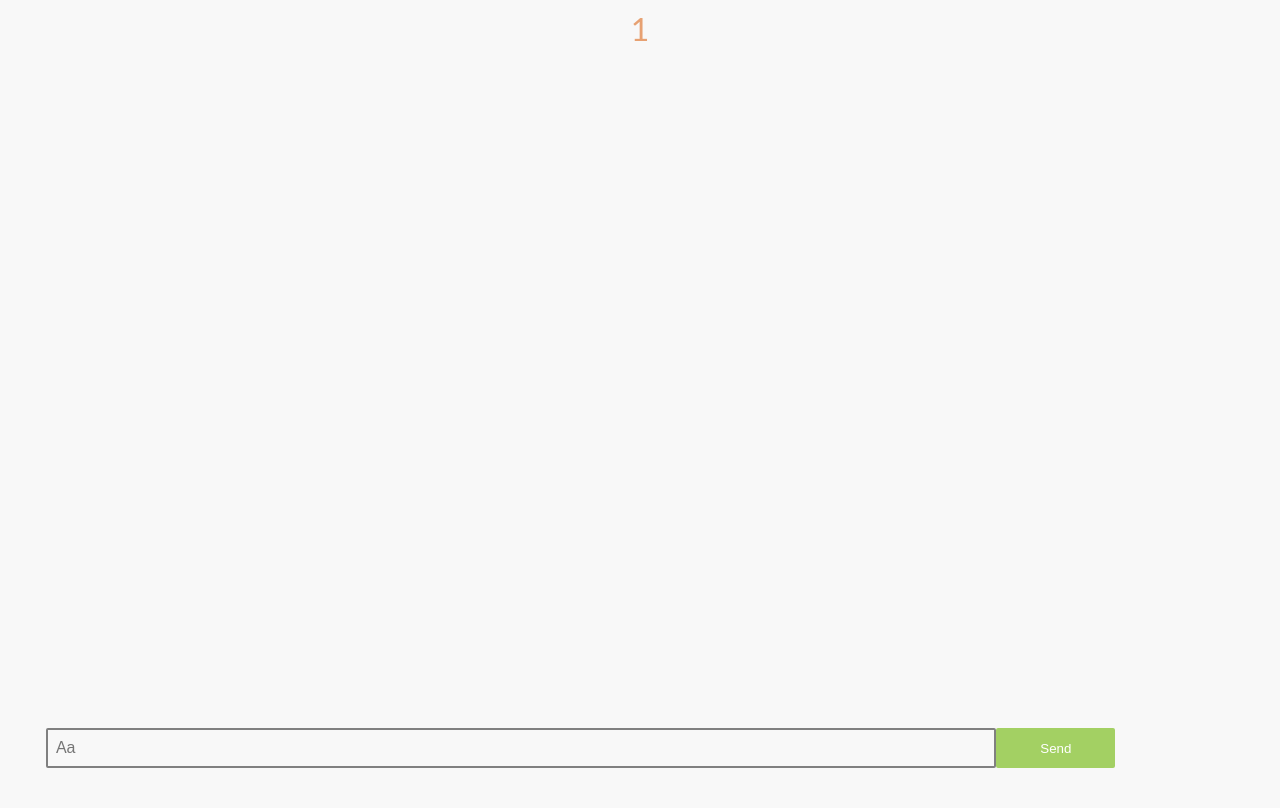
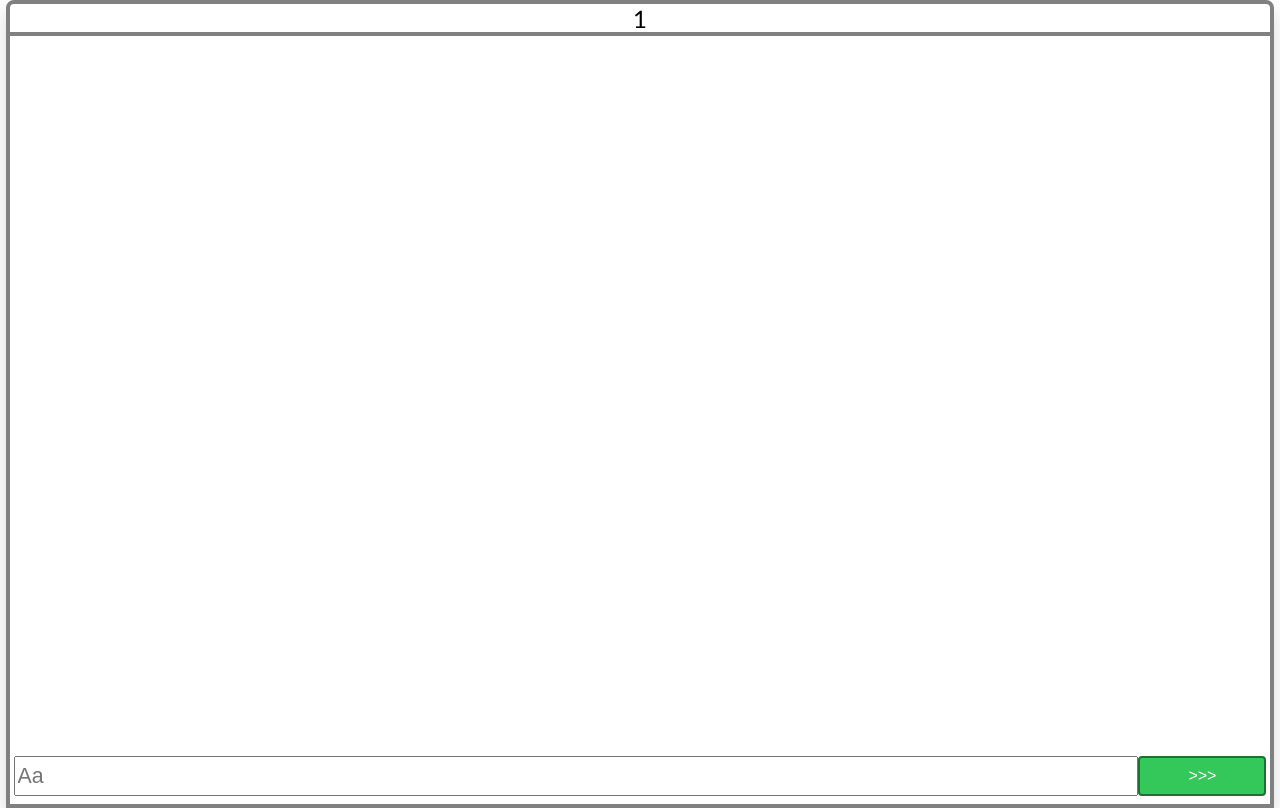
Before and after one commit to U1F928/web-chat-old, a Flask app: page /1 in a window 1280 px wide. Before the commit the page ends 768 px from the top, so only its background shows below. Run offline with Flask 2, Linux system fonts and the light colour scheme; some libraries are stand-ins or nearby versions.

Commit message:
Improved HTML/CSS

```diff
--- a/static/chat.js
+++ b/static/chat.js
@@ -141,7 +141,7 @@ function add_listener_for_send_by_enter()
 }
 function add_listener_for_send_by_click()
 {
-    var send_icon=document.getElementById("send-icon");
+    var send_icon=document.getElementById("send-button");
     send_icon.addEventListener("click", send_comment);
 }
 
--- a/templates/chat.html
+++ b/templates/chat.html
@@ -8,27 +8,50 @@
 	<style>
 		body
 		{
-            background-color: #f8f8f8;
+			overflow: hidden;
+			height: 100%;
+			margin: 0;
+		}
+		#chat
+		{
+			height: 100vh;
+  			display: grid;
+			grid-template-rows: 4% auto 7%;
+			box-shadow: 0 10px 20px rgba(0, 0, 0, 0.15);
+  			background-color: #fff;
 			font-family: "Calibri", "Roboto", sans-serif;
+			border: 0.5vh solid grey;
+			border-top-left-radius: 1vh;
+			border-top-right-radius: 1vh;
+			margin-left: 0.5vw;
+			margin-right: 0.5vw;
 		}
-        .grid
+		@media only screen and (max-width: 1000px)
 		{
-            display: grid;
-            grid-template-rows: 5vh 85vh 5vh;
+			#chat
+			{
+				grid-template-rows: 4% auto 10%;
 			}
+		}
+		@media only screen and (max-width: 500px)
+		{
+			#chat
+			{
+				grid-template-rows: 4% auto 15%;
+			}
+		}
+
 		#room-name
 		{
-            place-self: center;
-            font-size: 2rem;
-            color: #e7a172;
+			overflow: hidden;
+			border-bottom: 0.5vh solid grey;
+			text-align: center;
+			font-size: 3vh;
+            word-break: break-all;
 		}
 		#comment-section
 		{
 			overflow-y: scroll;
-            margin-top: 1%;
-            margin-bottom: 1%;
-            margin-left: 3%;
-            margin-right: 3%;
 		}
 		#loading-icon
 		{
@@ -41,51 +64,55 @@
 		{
 			margin: 0.2rem;
             padding: 0.5rem;
-            font-size: 1rem;
+            font-size: 16pt;
             word-break: break-all;
             clear:both;
             float:left;
             border-radius: 2px;
-            background-color: #c7eafc;
-            color: #45829b;
+            background-color: #34C759;
+            color: white;
+
 		}
-        #second-grid
+		#send-comment
 		{
+			margin: 0.2rem;
+			overflow: hidden;
+			margin-top: 1vh;
+			margin-bottom: 1vh;
 			display: grid;
-            bottom: 0;
-            grid-template-columns: 80% 10%;
-            column-gap: 0;
-            margin-left: 3%;
-            margin-right: 3%;
-
+			grid-template-columns: auto 10vw;
+			word-wrap: break-word;
 		}
 		#comment-form
 		{
-            border: none;
-            font-size: 1rem;
-            padding: 0.5rem;
-            background-color: #f8f8f8;
-            border: solid 2px;
-            border-radius: 2px;
-            border-color: #808080;
-            color: #808080;
+			overflow: hidden;
+			color: grey;
+            word-break: break-all;
+			overflow: hidden;
+            font-size: 16pt;
 		}
 		#send-button
 		{
-            width: 100%;
-            height: 100%;
-            background-color: #a3d063;
-            border: 2px solid;
-            border-color: #a3d063;
-            border-radius: 2px;
+			overflow: hidden;
+			font-size: 2vh;
+			background-color: #34C759;
 			color: white;
-            margin: auto;
+			border: none;
+			border: 0.3vh solid #1d7233;
+			border-radius: 0.5vh;
+			cursor: pointer;
+            word-break: break-all;
+		}
+		#send-button:hover
+		{
+			background-color: white;
+			color: #34C759;
 		}
     </style>
 </head>
 <body>
 
-    <div class="grid">
+    <div id="chat">
         <div id="room-name">
             {{room_name}}
         </div>
@@ -94,12 +121,10 @@
             <img src="/static/loading_icon.svg" alt="XXX" id="loading-icon" height="30vh" width="30vw">
         </div>
 
-        <span id="second-grid">
+        <span  id="send-comment">
             <input id="comment-form" type="text" name="comment_text" placeholder="Aa">
-            <button id="send-button"> Send</button>
+            <button id="send-button"> >>> </button>
         </span>
-
-
     </div>
 
     <script src="https://cdn.socket.io/3.1.3/socket.io.min.js" integrity="sha384-cPwlPLvBTa3sKAgddT6krw0cJat7egBga3DJepJyrLl4Q9/5WLra3rrnMcyTyOnh" crossorigin="anonymous"></script>
```
Lines whose indentation alone changed are shown as unchanged.
